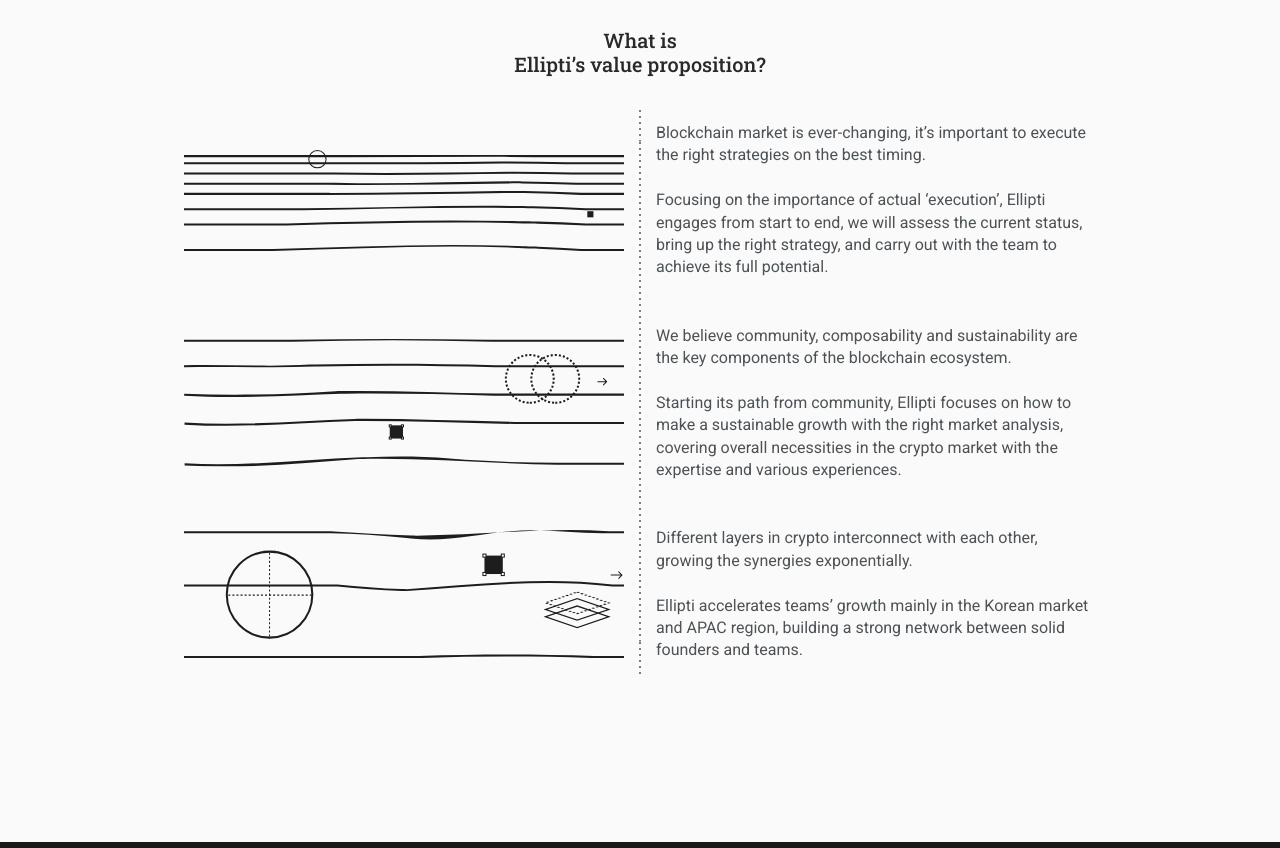
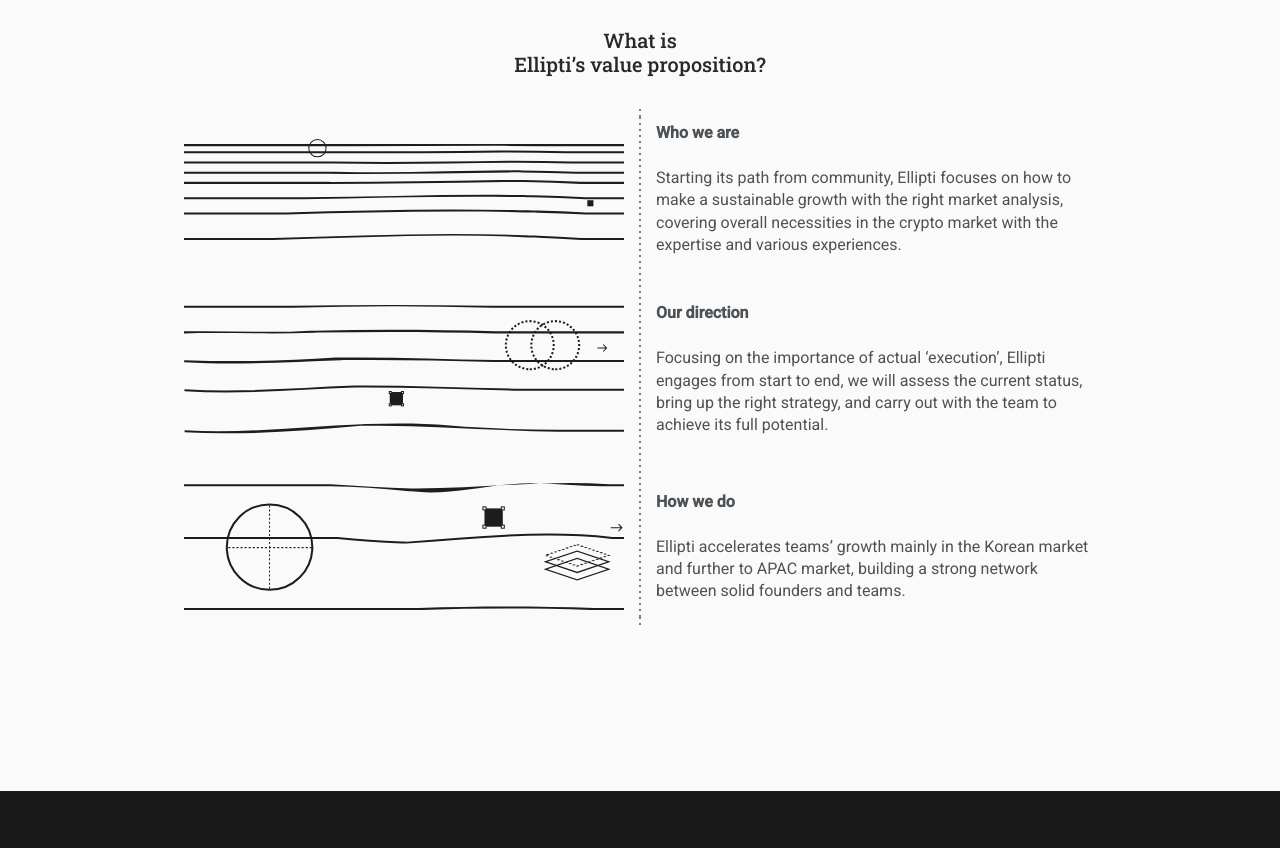
Before and after one commit to ellipti-dev/homepage, a Gatsby site: page / in a window 1280 px wide. Shown: the part 720-1568 px from the top of the page. Built offline with nearby package versions, Linux system fonts and the light colour scheme; Gatsby itself is replaced by a stand-in of ours.

Commit message:
edit index page contents

```diff
--- a/src/pages/index.js
+++ b/src/pages/index.js
@@ -233,8 +233,8 @@
                   className={classes.valueDescription}
                   align={"left"}
                 >
-                  Blockchain market is ever-changing, it’s important to execute the right strategies on the best timing.<br /><br />
-                  Focusing on the importance of actual ‘execution’, Ellipti engages from start to end, we will assess the current status, bring up the right strategy, and carry out with the team to achieve its full potential.
+                  <b>Who we are</b><br /><br />
+                  Starting its path from community, Ellipti focuses on how to make a sustainable growth with the right market analysis, covering overall necessities in the crypto market with the expertise and various experiences.
                 </Typography>
               </Grid>
             </Grid>
@@ -253,8 +253,8 @@
               </Grid>
               <Grid item xs={12} md={6}>
                 <Typography className={classes.valueDescription}>
-                  We believe community, composability and sustainability are the key components of the blockchain ecosystem.<br /><br />
-                  Starting its path from community, Ellipti focuses on how to make a sustainable growth with the right market analysis, covering overall necessities in the crypto market with the expertise and various experiences.
+                  <b>Our direction</b><br /><br />
+                  Focusing on the importance of actual ‘execution’, Ellipti engages from start to end, we will assess the current status, bring up the right strategy, and carry out with the team to achieve its full potential.
                 </Typography>
               </Grid>
             </Grid>
@@ -273,8 +273,8 @@
               </Grid>
               <Grid item xs={12} md={6}>
                 <Typography className={classes.valueDescription}>
-                  Different layers in crypto interconnect with each other, growing the synergies exponentially.<br /><br />
-                  Ellipti accelerates teams’ growth mainly in the Korean market and APAC region, building a strong network between solid founders and teams.
+                  <b>How we do</b><br /><br />
+                  Ellipti accelerates teams’ growth mainly in the Korean market and further to APAC market, building a strong network between solid founders and teams.
                 </Typography>
               </Grid>
             </Grid>
```
